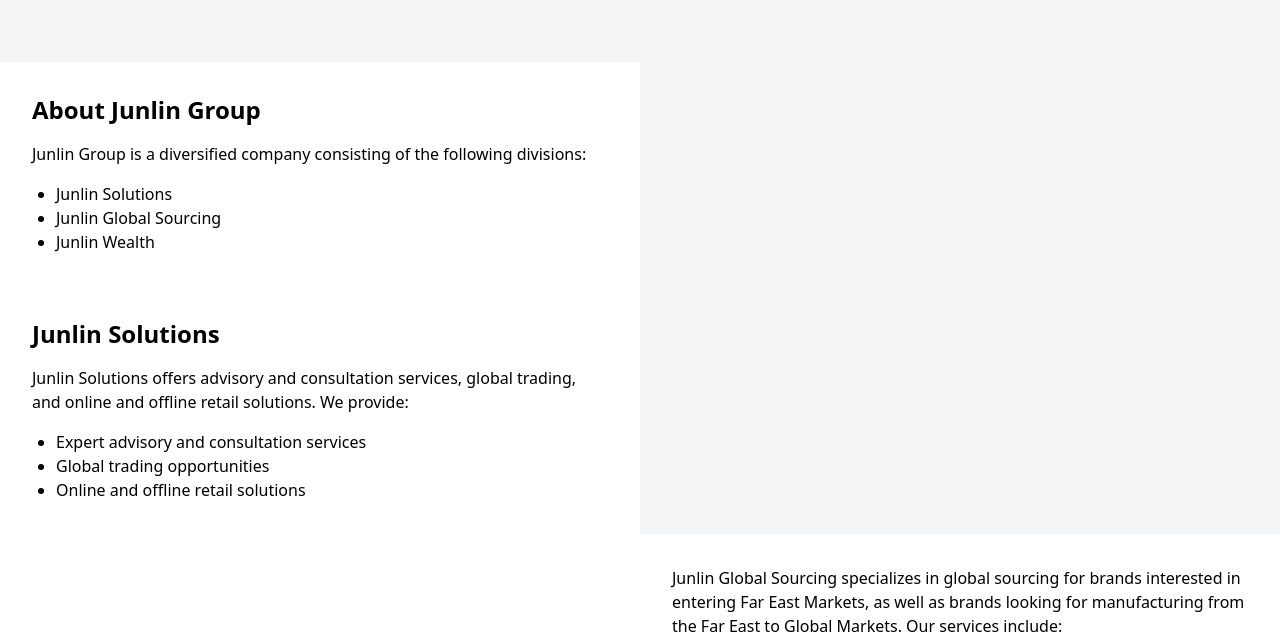
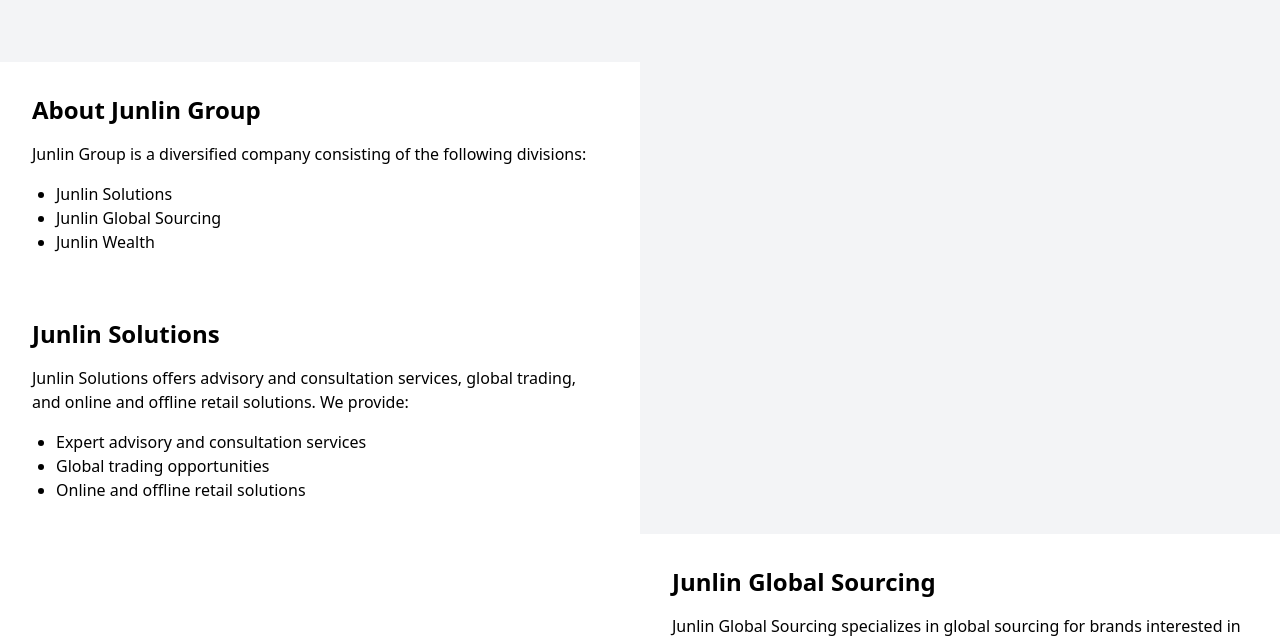
Before and after one commit to mp-ng/junlingroup-repo, a plain HTML site: page index.html in a window 1280 px wide. Shown: the part 98-741 px from the top of the page. Drawn offline with nearby package versions, Linux system fonts and the light colour scheme.

Commit message:
add mising line

```diff
--- a/index.html
+++ b/index.html
@@ -45,6 +45,7 @@
   <div id="globalsourcing" class="flex flex-wrap justify-center items-center bg-white">
     <div class="w-full md:w-1/2"></div>
     <div class="w-full md:w-1/2 p-8">
+      <h2 class="text-2xl font-bold mb-4">Junlin Global Sourcing</h2>
       <p>Junlin Global Sourcing specializes in global sourcing for brands interested in entering Far East Markets, as well as brands looking for manufacturing from the Far East to Global Markets. Our services include:</p>
       <ul class="list-disc pl-6 mt-4">
         <li>Global sourcing for brands targeting Far East markets</li>
```
